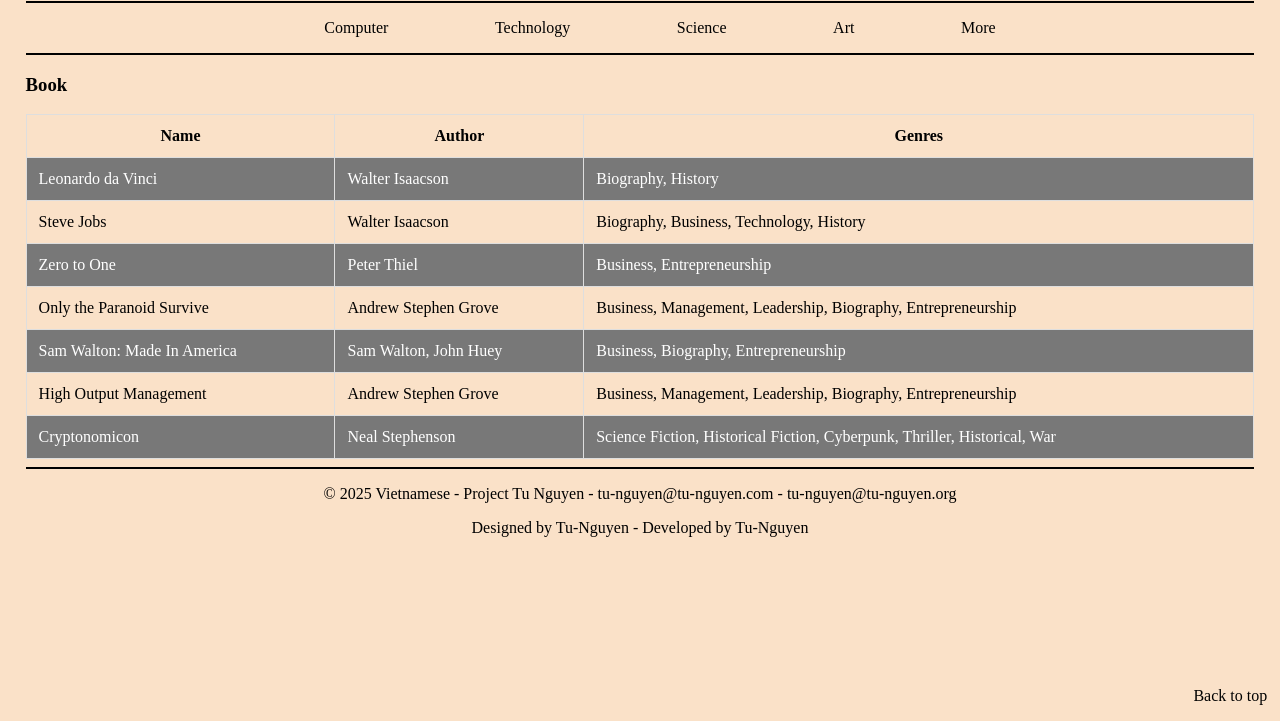
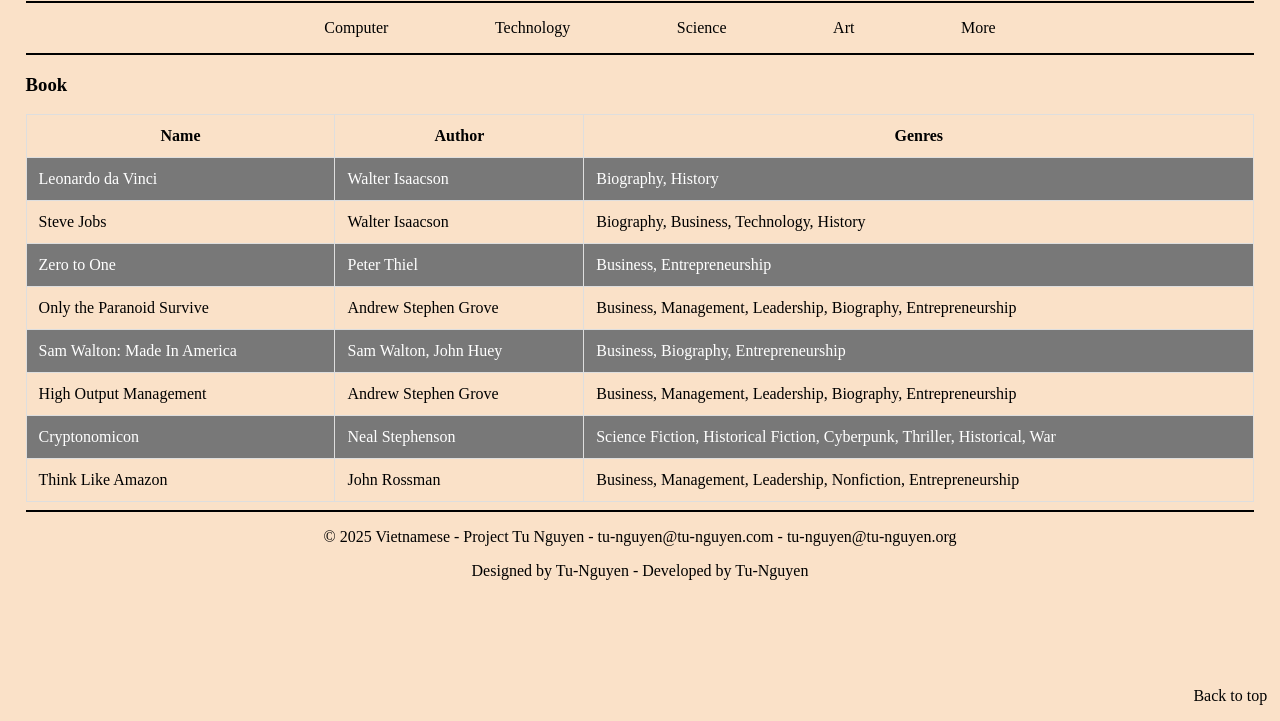
Before and after one commit to tu-nguyen-area/tunguyen, a plain HTML site: page book.html in a window 1280 px wide. Shown: the part 79-800 px from the top of the page. Drawn offline with Linux system fonts and the light colour scheme.

Commit message:
Commit 3

```diff
--- a/book.html
+++ b/book.html
@@ -67,6 +67,11 @@
                 <td><a href="https://www.goodreads.com/author/show/545.Neal_Stephenson" class="home2">Neal Stephenson</a></td>
                 <td>Science Fiction, Historical Fiction, Cyberpunk, Thriller, Historical, War</td>
             </tr>
+            <tr>
+                <td><a href="https://www.goodreads.com/book/show/42435545-think-like-amazon" class="home">Think Like Amazon</a></td>
+                <td><a href="https://johnrossman.com/" class="home">John Rossman</a></td>
+                <td>Business, Management, Leadership, Nonfiction, Entrepreneurship</td>
+            </tr>
 
         </table>
     </section>
```
